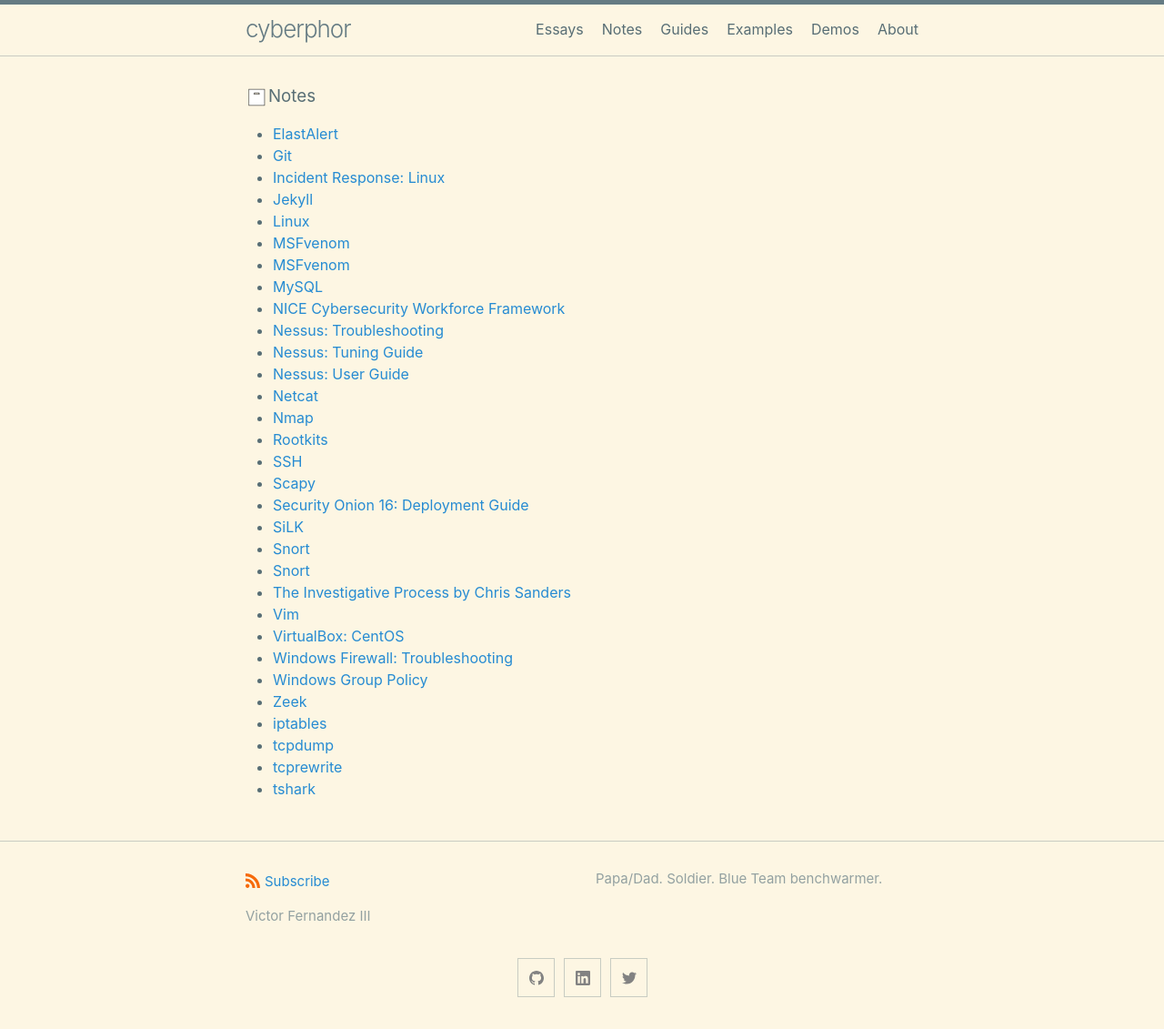
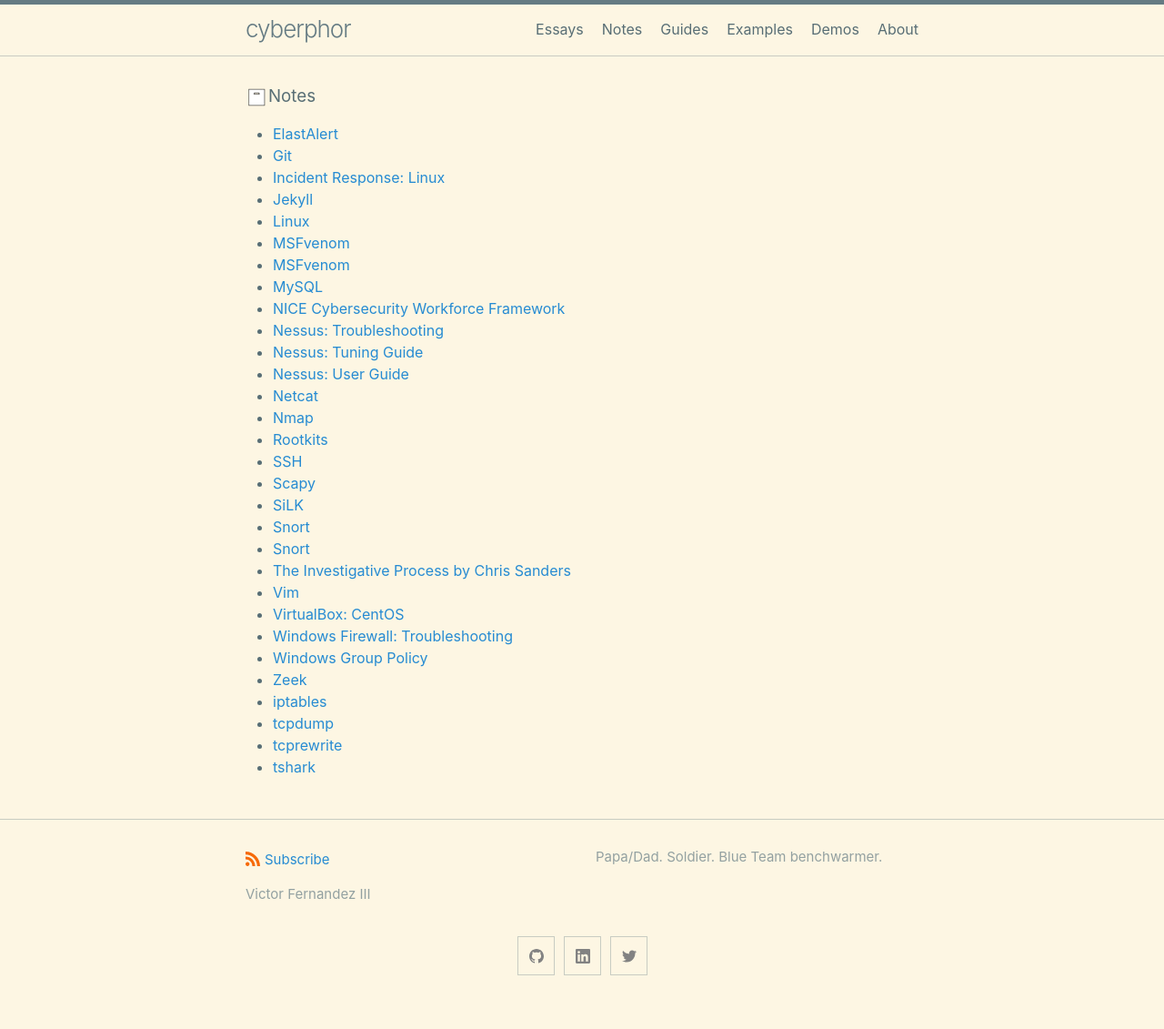
Before and after one commit to cyberphor/blog, a Jekyll site: the page built from notes.md, in a window 1280 px wide. Shown: the whole page at 91% size. Built offline with Jekyll 4.4.1, drawn with Linux system fonts in a browser that asks for light colours; after the commit the page ends 1107 px from its top, so only the background shows below that.

Commit message:
Update 2020-06-24-security-onion-16-deployment-guide.md

```diff
--- a/_posts/guides/2020-06-24-security-onion-16-deployment-guide.md
+++ b/_posts/guides/2020-06-24-security-onion-16-deployment-guide.md
@@ -1,9 +1,8 @@
 ---
 layout: post
 title:  'Security Onion 16: Deployment Guide'
-permalink: 'security-onion-16-deployment-guide'
-category: notes
-subcategory: guides
+category: guides
+permalink: 'guides/security-onion/16/deployment'
 ---
 
 ## Table of Contents
```
